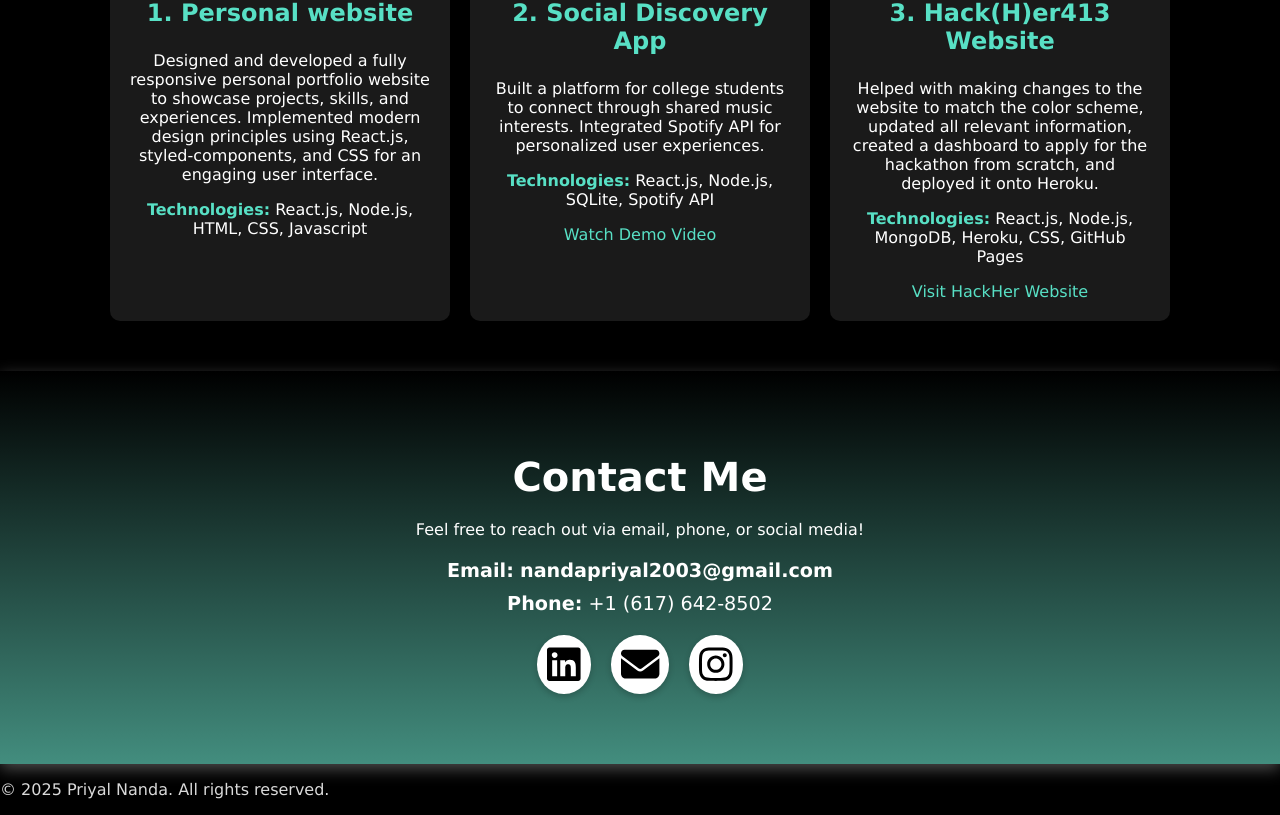
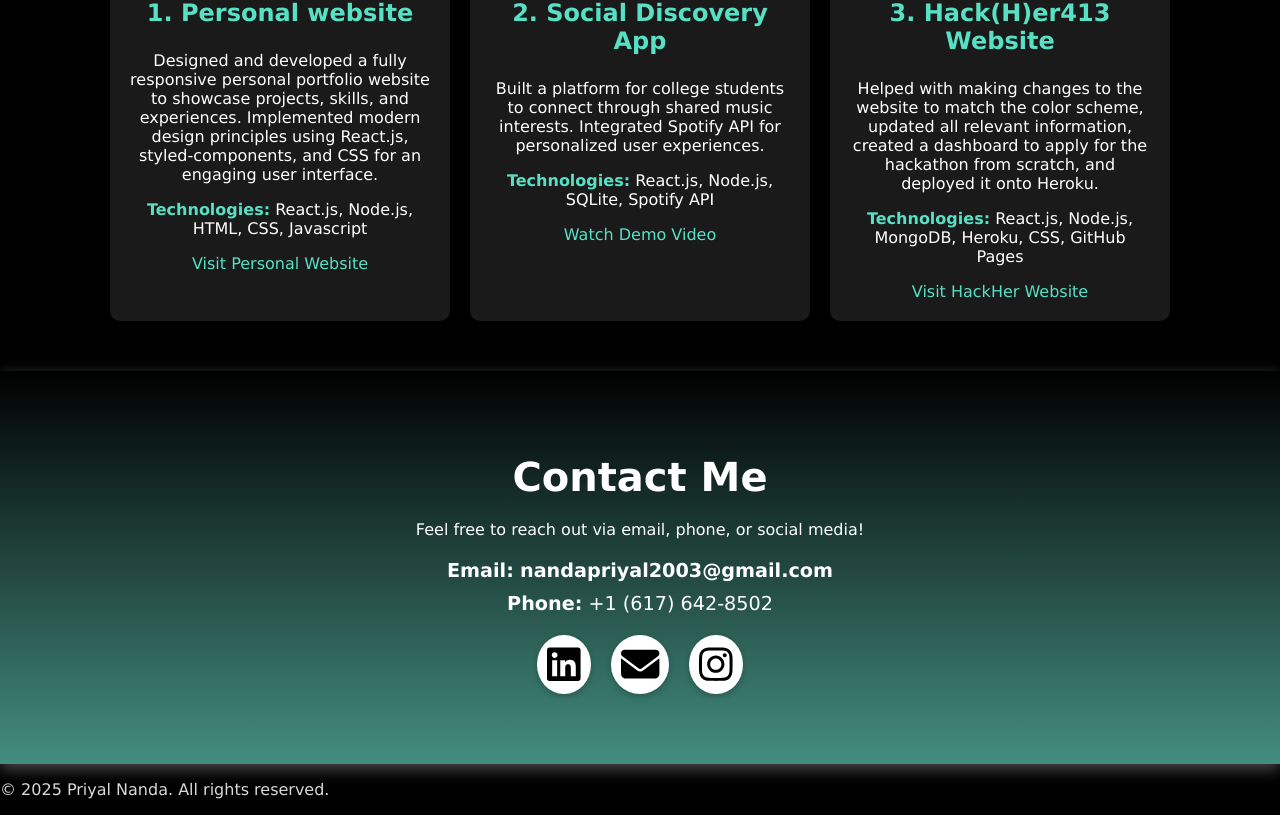
Before and after one commit to nandapriyal2003/personal-website, a React (Create React App) app: page / in a window 1280 px wide. Shown: the part 2705-3520 px from the top of the page. Built offline with nearby package versions, Linux system fonts and the light colour scheme; the HTML template or start-up script is replaced by a standard one.

Commit message:
updated project section

```diff
--- a/src/App.js
+++ b/src/App.js
@@ -204,6 +204,9 @@ function App() {
       Implemented modern design principles using React.js, styled-components, and CSS for an engaging user interface.
       </p>
       <p><strong>Technologies:</strong> React.js, Node.js, HTML, CSS, Javascript</p>
+      <a href="https://nandapriyal2003.github.io/personal-website/" target="_blank" rel="noopener noreferrer">
+    Visit Personal Website
+  </a>
     </div>
     <div className="project-card">
   <h3>2. Social Discovery App</h3>
```
